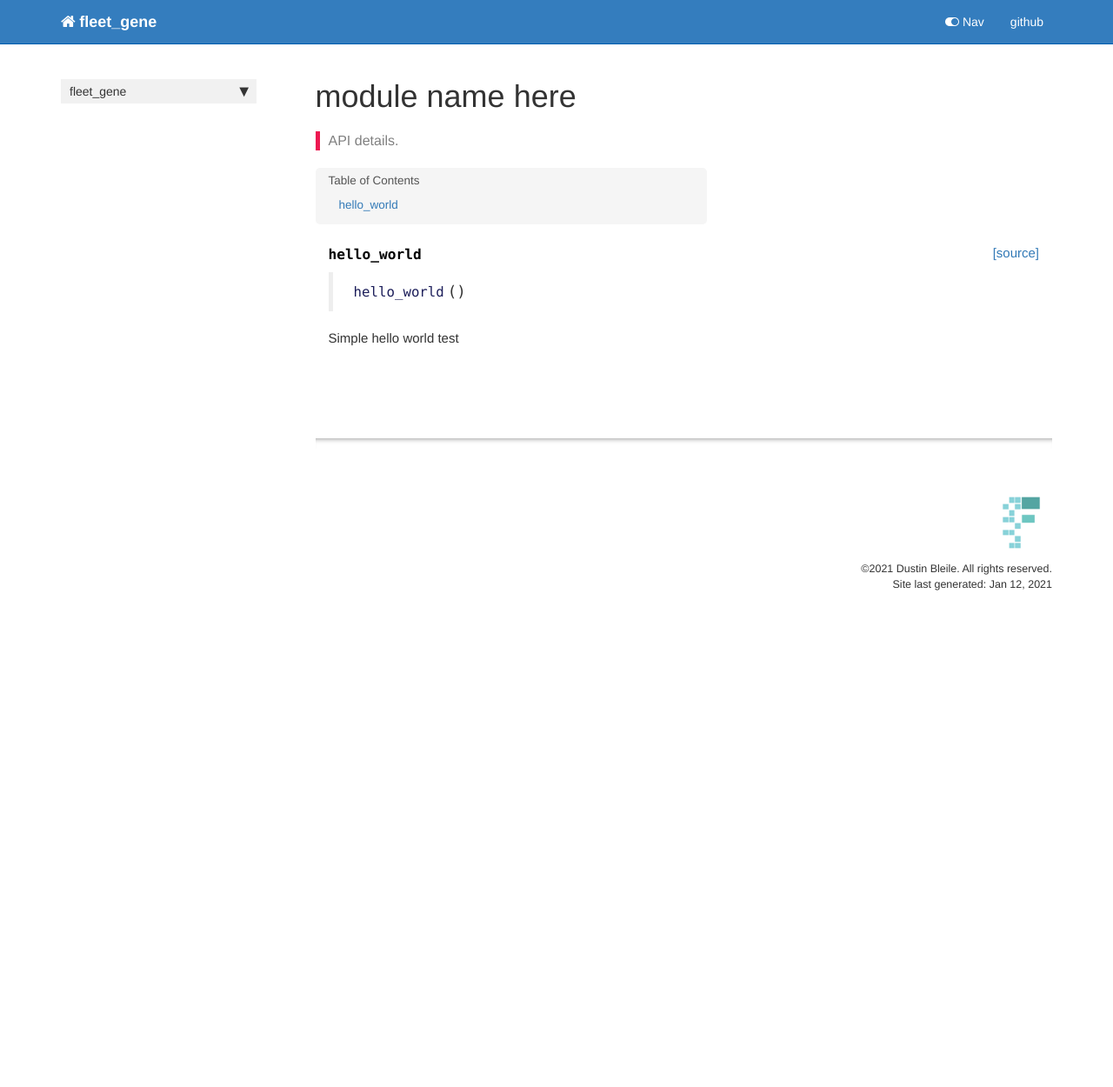
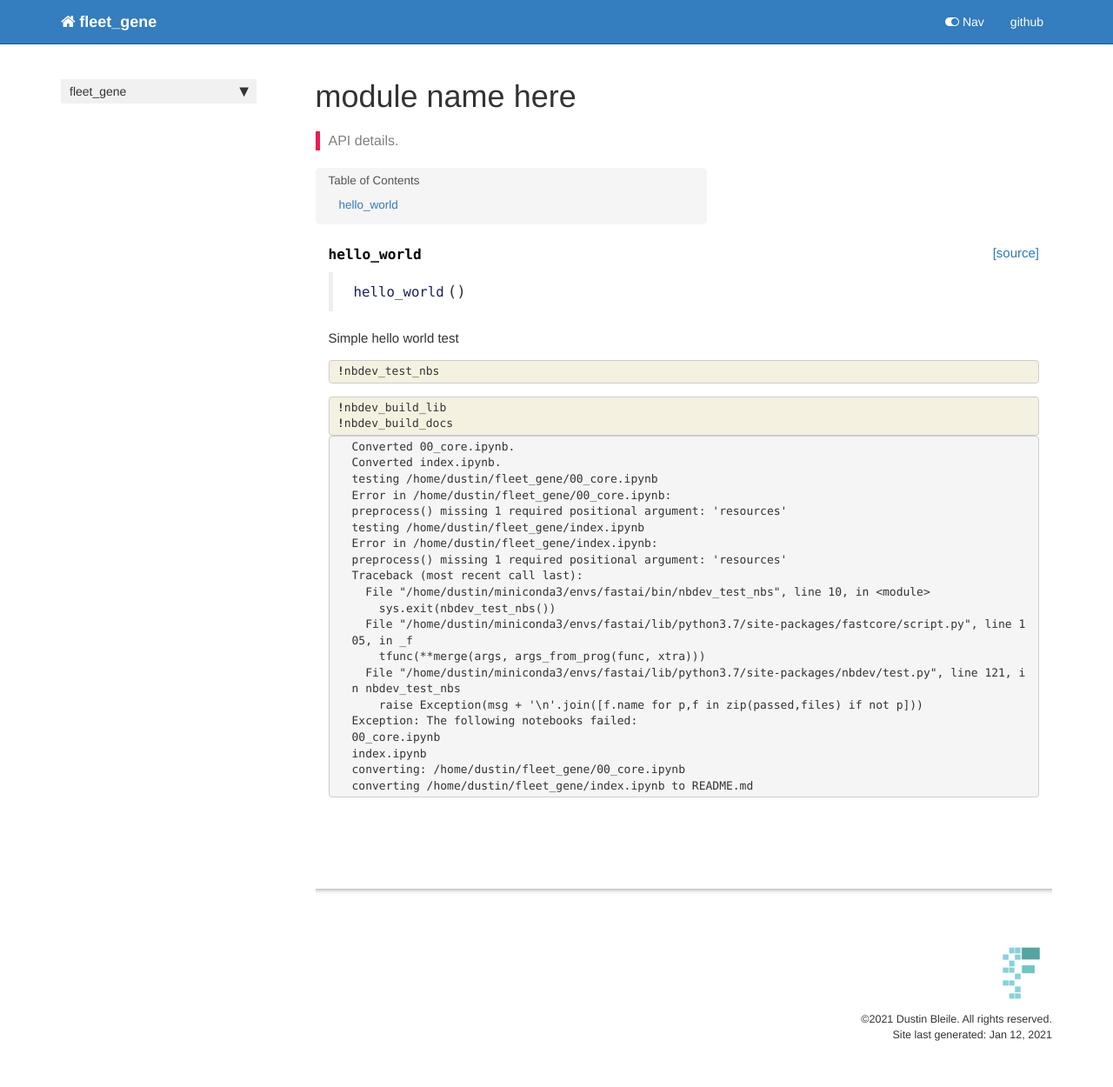
Before and after one commit to dustinbleile/fleet_gene, a Jekyll site: the page built from docs/core.html, in a window 1280 px wide. Shown: the whole page at 87% size. Built offline with Jekyll 4.4.1, drawn with Linux system fonts in a browser that asks for light colours; nearby versions of some CDN libraries; comment, search, counter and statistics services are not loaded; before the commit the page ends 900 px from its top, so only the background shows below that.

Commit message:
first run

```diff
--- a/docs/core.html
+++ b/docs/core.html
@@ -61,4 +61,72 @@ nb_path: "00_core.ipynb"
 </div>
     {% endraw %}
 
+    {% raw %}
+
+<div class="cell border-box-sizing code_cell rendered">
+<div class="input">
+
+<div class="inner_cell">
+    <div class="input_area">
+<div class=" highlight hl-ipython3"><pre><span></span><span class="o">!</span>nbdev_test_nbs
+</pre></div>
+
+    </div>
 </div>
+</div>
+
+</div>
+    {% endraw %}
+
+    {% raw %}
+
+<div class="cell border-box-sizing code_cell rendered">
+<div class="input">
+
+<div class="inner_cell">
+    <div class="input_area">
+<div class=" highlight hl-ipython3"><pre><span></span><span class="o">!</span>nbdev_build_lib
+<span class="o">!</span>nbdev_build_docs
+</pre></div>
+
+    </div>
+</div>
+</div>
+
+<div class="output_wrapper">
+<div class="output">
+
+<div class="output_area">
+
+<div class="output_subarea output_stream output_stdout output_text">
+<pre>Converted 00_core.ipynb.
+Converted index.ipynb.
+testing /home/dustin/fleet_gene/00_core.ipynb
+Error in /home/dustin/fleet_gene/00_core.ipynb:
+preprocess() missing 1 required positional argument: &#39;resources&#39;
+testing /home/dustin/fleet_gene/index.ipynb
+Error in /home/dustin/fleet_gene/index.ipynb:
+preprocess() missing 1 required positional argument: &#39;resources&#39;
+Traceback (most recent call last):
+  File &#34;/home/dustin/miniconda3/envs/fastai/bin/nbdev_test_nbs&#34;, line 10, in &lt;module&gt;
+    sys.exit(nbdev_test_nbs())
+  File &#34;/home/dustin/miniconda3/envs/fastai/lib/python3.7/site-packages/fastcore/script.py&#34;, line 105, in _f
+    tfunc(**merge(args, args_from_prog(func, xtra)))
+  File &#34;/home/dustin/miniconda3/envs/fastai/lib/python3.7/site-packages/nbdev/test.py&#34;, line 121, in nbdev_test_nbs
+    raise Exception(msg + &#39;\n&#39;.join([f.name for p,f in zip(passed,files) if not p]))
+Exception: The following notebooks failed:
+00_core.ipynb
+index.ipynb
+converting: /home/dustin/fleet_gene/00_core.ipynb
+converting /home/dustin/fleet_gene/index.ipynb to README.md
+</pre>
+</div>
+</div>
+
+</div>
+</div>
+
+</div>
+    {% endraw %}
+
+</div>
```
Also changed, not shown: 2 other files.
